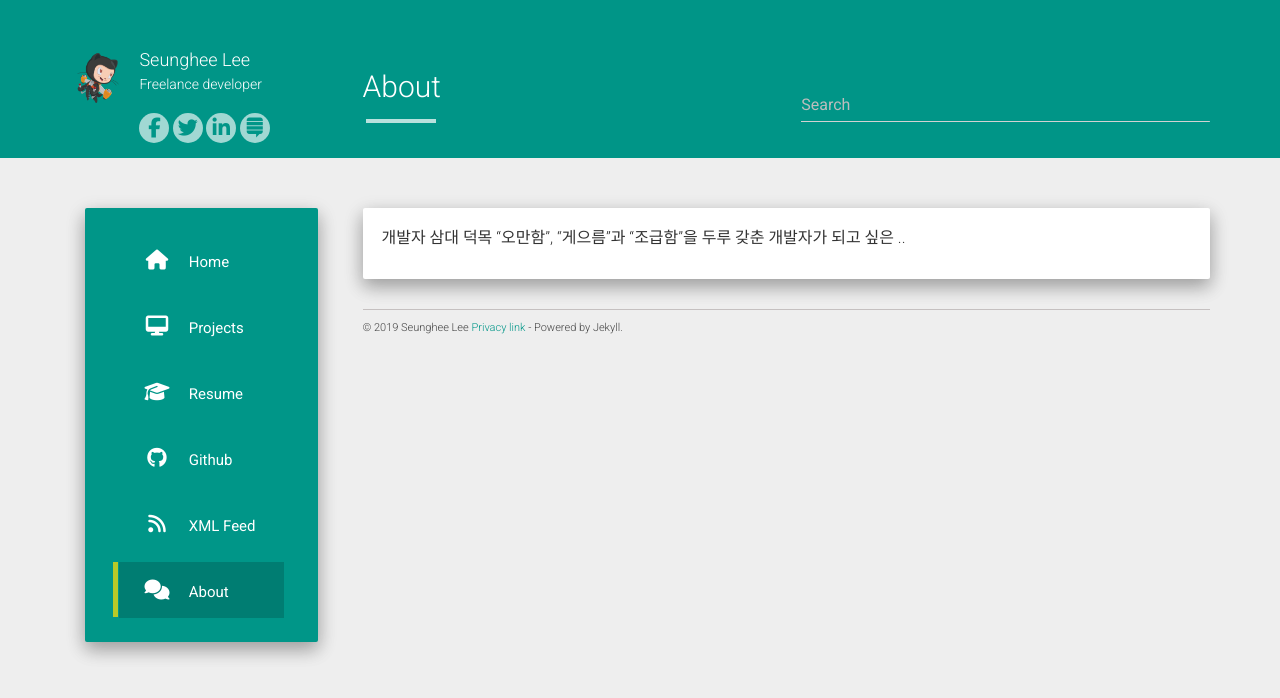
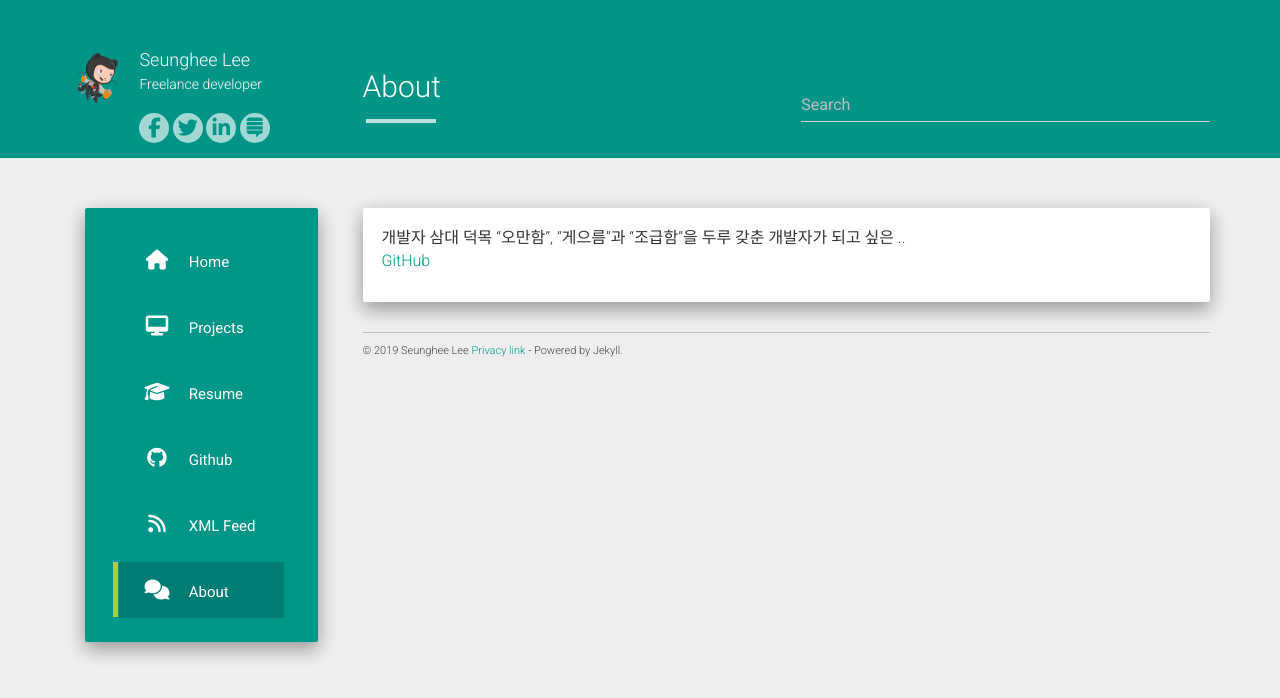
Before and after one commit to onmanoff/onmanoff.github.io, a Jekyll site: the page built from about.md, in a window 1280 px wide. Shown: the top 698 px of the page. Built offline with Jekyll 4.4.1, drawn with Linux system fonts in a browser that asks for light colours; nearby versions of some CDN libraries.

Commit message:
GitHub  링크 추가

```diff
--- a/about.md
+++ b/about.md
@@ -4,4 +4,5 @@ title: About
 permalink: /about/
 ---
 
-개발자 삼대 덕목 "오만함", "게으름"과 "조급함"을 두루 갖춘 개발자가 되고 싶은 ..
+개발자 삼대 덕목 "오만함", "게으름"과 "조급함"을 두루 갖춘 개발자가 되고 싶은 ..<br>
+[GitHub](https://github.com/onmanoff)
```
